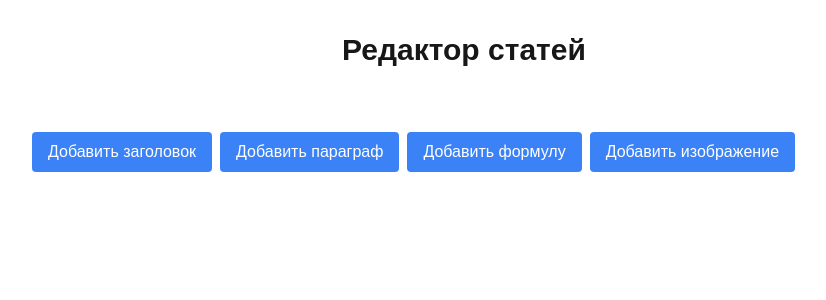
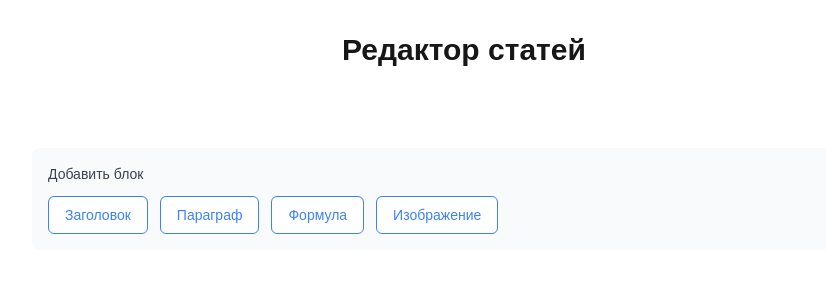
Before and after one commit to rodiontazetdinov/article-editor, a Next.js app: page / in a window 1280 px wide. Shown: the top 300 px of the page, without its empty margins (176-1002 px from the left). Built offline with nearby package versions, Linux system fonts and the light colour scheme.

Commit message:
визуально разделить блоки дальше изменим добавление блоков

```diff
--- a/src/components/ArticleEditor/ArticleEditor.tsx
+++ b/src/components/ArticleEditor/ArticleEditor.tsx
@@ -74,7 +74,7 @@ export const ArticleEditor = ({ initialData, onChange }: ArticleEditorProps) =>
 
   return (
     <div className="w-full max-w-4xl mx-auto p-4">
-      <div className="space-y-4">
+      <div className="space-y-6">
         {blocks.map((block) => (
           <BlockWrapper
             key={block.id}
@@ -86,31 +86,35 @@ export const ArticleEditor = ({ initialData, onChange }: ArticleEditorProps) =>
           </BlockWrapper>
         ))}
       </div>
-      <div className="mt-4 space-x-2">
+
+      <div className="mt-8 p-4 bg-gray-50 rounded-lg">
+        <h3 className="text-sm font-medium text-gray-700 mb-3">Добавить блок</h3>
+        <div className="flex flex-wrap gap-3">
           <button
             onClick={() => addBlock('H1')}
-          className="bg-blue-500 text-white px-4 py-2 rounded"
+            className="bg-white border border-blue-500 text-blue-500 hover:bg-blue-50 px-4 py-2 rounded-md text-sm font-medium transition-colors"
           >
-          Добавить заголовок
+            Заголовок
           </button>
           <button
             onClick={() => addBlock('P')}
-          className="bg-blue-500 text-white px-4 py-2 rounded"
+            className="bg-white border border-blue-500 text-blue-500 hover:bg-blue-50 px-4 py-2 rounded-md text-sm font-medium transition-colors"
           >
-          Добавить параграф
+            Параграф
           </button>
           <button
             onClick={() => addBlock('FORMULA')}
-          className="bg-blue-500 text-white px-4 py-2 rounded"
+            className="bg-white border border-blue-500 text-blue-500 hover:bg-blue-50 px-4 py-2 rounded-md text-sm font-medium transition-colors"
           >
-          Добавить формулу
+            Формула
           </button>
           <button
             onClick={() => addBlock('IMAGE')}
-          className="bg-blue-500 text-white px-4 py-2 rounded"
+            className="bg-white border border-blue-500 text-blue-500 hover:bg-blue-50 px-4 py-2 rounded-md text-sm font-medium transition-colors"
           >
-          Добавить изображение
+            Изображение
           </button>
+        </div>
       </div>
     </div>
   );
--- a/src/components/blocks/BlockWrapper.tsx
+++ b/src/components/blocks/BlockWrapper.tsx
@@ -12,24 +12,29 @@ export const BlockWrapper = ({ block, onDelete, children }: BlockWrapperProps) =
   const [showJson, setShowJson] = useState(false);
 
   return (
-    <div className="relative group border border-transparent hover:border-gray-200 rounded-lg p-2">
+    <div className="relative group bg-white shadow-sm hover:shadow-md transition-all duration-200 rounded-lg p-4 border-l-4 border-l-blue-500">
+      <div className="absolute -left-4 top-1/2 -translate-y-1/2 w-4 h-8 bg-blue-500 opacity-0 group-hover:opacity-100 rounded-r transition-opacity" />
+
       {showJson ? (
-        <pre className="bg-gray-100 p-2 rounded">
+        <pre className="bg-gray-50 p-3 rounded-md font-mono text-sm overflow-x-auto">
           {JSON.stringify(block, null, 2)}
         </pre>
       ) : (
-        children
+        <div className="min-h-[40px]">
+          {children}
+        </div>
       )}
-      <div className="absolute top-2 right-2 opacity-0 group-hover:opacity-100 flex gap-2">
+
+      <div className="absolute top-2 right-2 opacity-0 group-hover:opacity-100 flex gap-2 transition-opacity">
         <button
           onClick={() => setShowJson(!showJson)}
-          className="bg-blue-500 text-white px-2 py-1 rounded text-sm"
+          className="bg-blue-500 hover:bg-blue-600 text-white px-3 py-1 rounded text-sm transition-colors"
         >
           {showJson ? 'Редактировать' : 'JSON'}
         </button>
         <button
           onClick={onDelete}
-          className="bg-red-500 text-white px-2 py-1 rounded text-sm"
+          className="bg-red-500 hover:bg-red-600 text-white px-3 py-1 rounded text-sm transition-colors"
         >
           Удалить
         </button>
```
Lines whose indentation alone changed are shown as unchanged.
